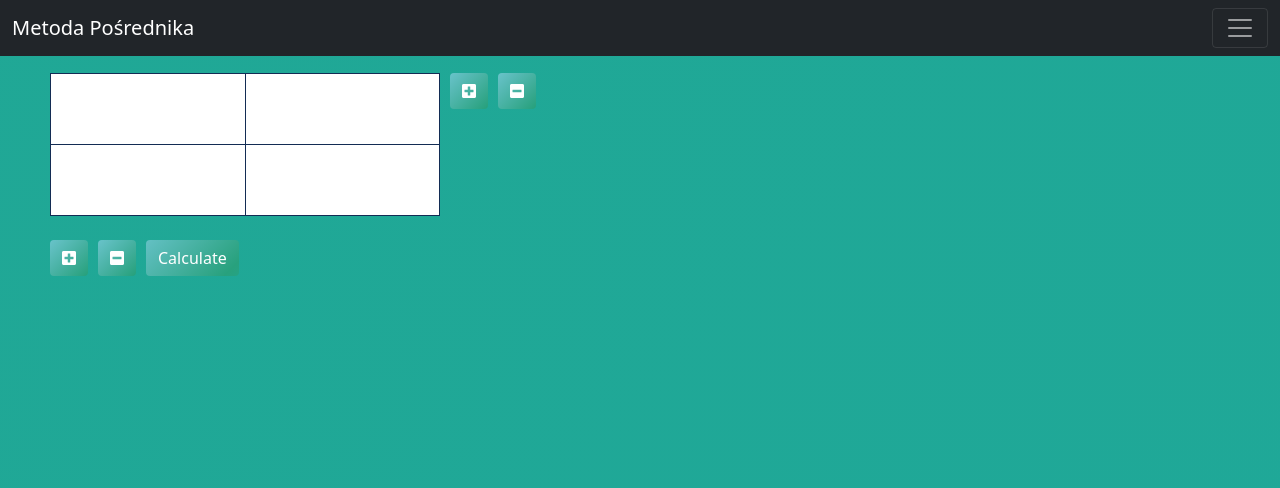
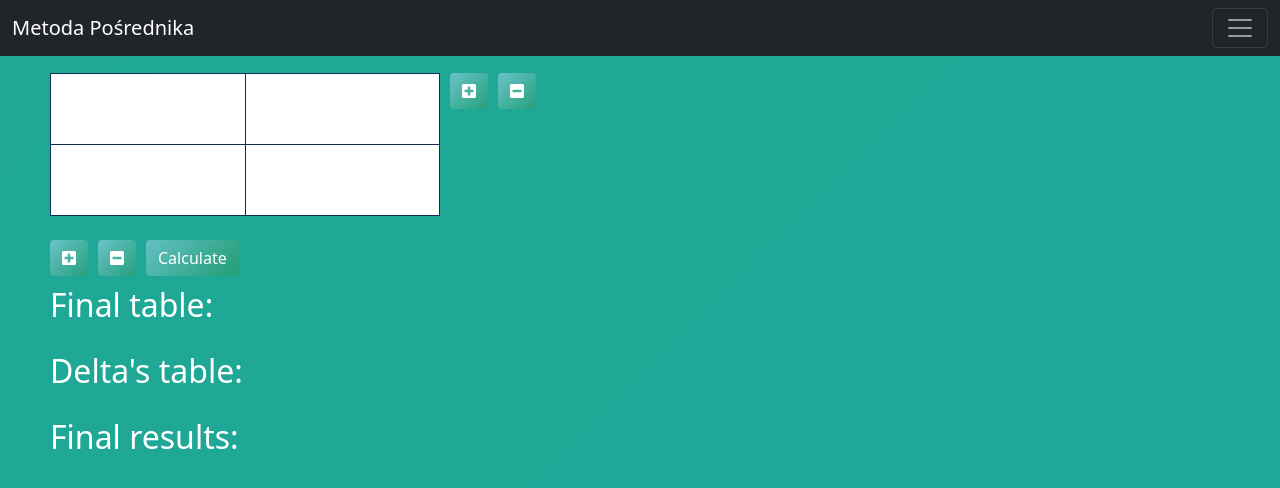
Before and after one commit to krzemienmichal/BOiL-trans-posr, a React (Create React App) app: page / in a window 1280 px wide. Shown: the top 488 px of the page. Built offline with nearby package versions, Linux system fonts and the light colour scheme.

Commit message:
Adding table's signatures

```diff
--- a/src/App.css
+++ b/src/App.css
@@ -37,3 +37,11 @@
  .endResults{
   display: flex;
  }
+ .strings{
+  display: flex;
+  margin-right: 0px;
+  color: white;
+  margin-left: 50px;
+  margin-top: 10px;
+
+ }
--- a/src/App.tsx
+++ b/src/App.tsx
@@ -89,15 +89,31 @@ function App() {
 
 
       </div>
+      <div className="strings">
+      <h2>
+        Final table:
+      </h2>
+      </div>
       <div className="finalResults">
+
         <div className="finalTable">
           <FinalTable rows = {finalTableRows} />
 
           </div>
 
       </div>
+      <div className="strings">
+      <h2>
+        Delta's table:
+      </h2>
+      </div>
       <div className="deltasResults">
           <ResultTable rows = {deltasTableRows} />
+      </div>
+      <div className="strings">
+      <h2>
+        Final results:
+      </h2>
       </div>
       <div className="endResults">
           <ResultTable rows = {resultsTableRows} />
--- a/src/styling/finaltable.css
+++ b/src/styling/finaltable.css
@@ -28,7 +28,7 @@
     padding-right:0px;
     display: grid;
     margin-left: 50px;
-    margin-top: 4%;
+    margin-top: 2%;
 
 }
 
```
